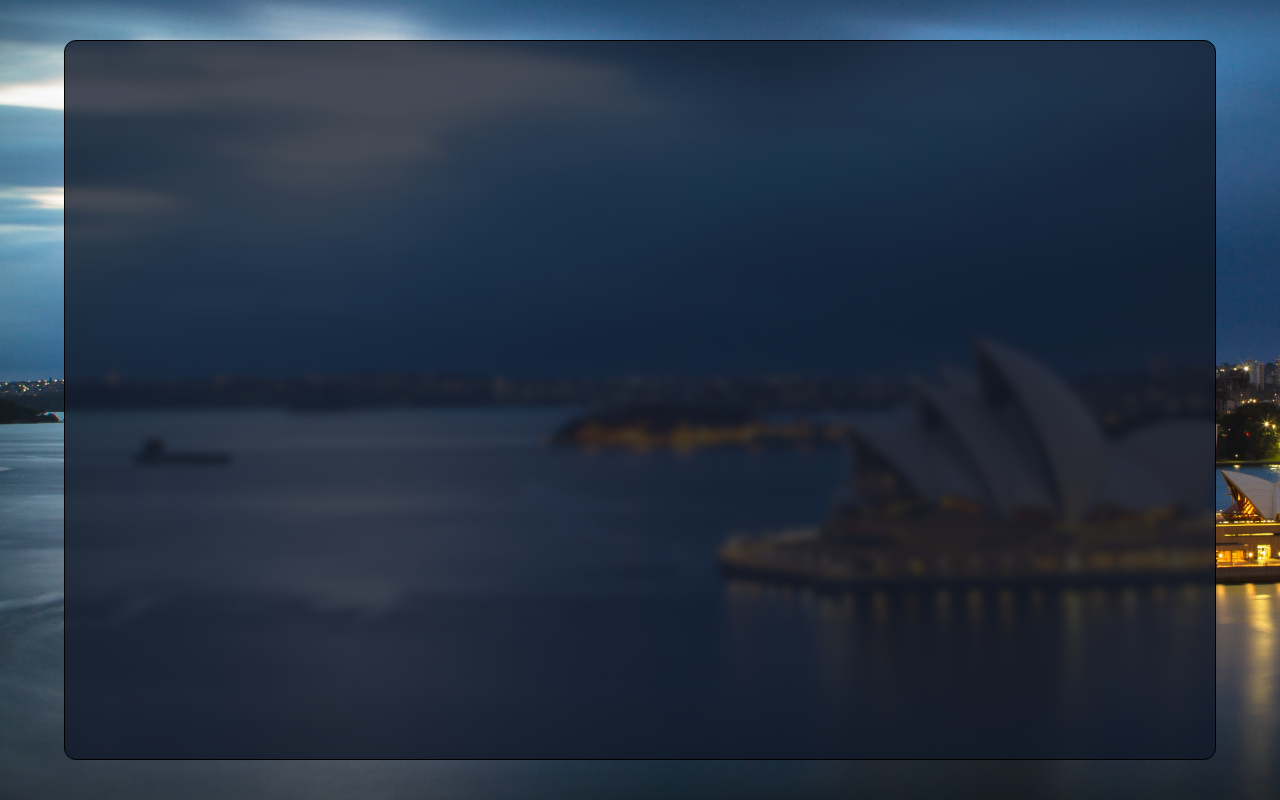
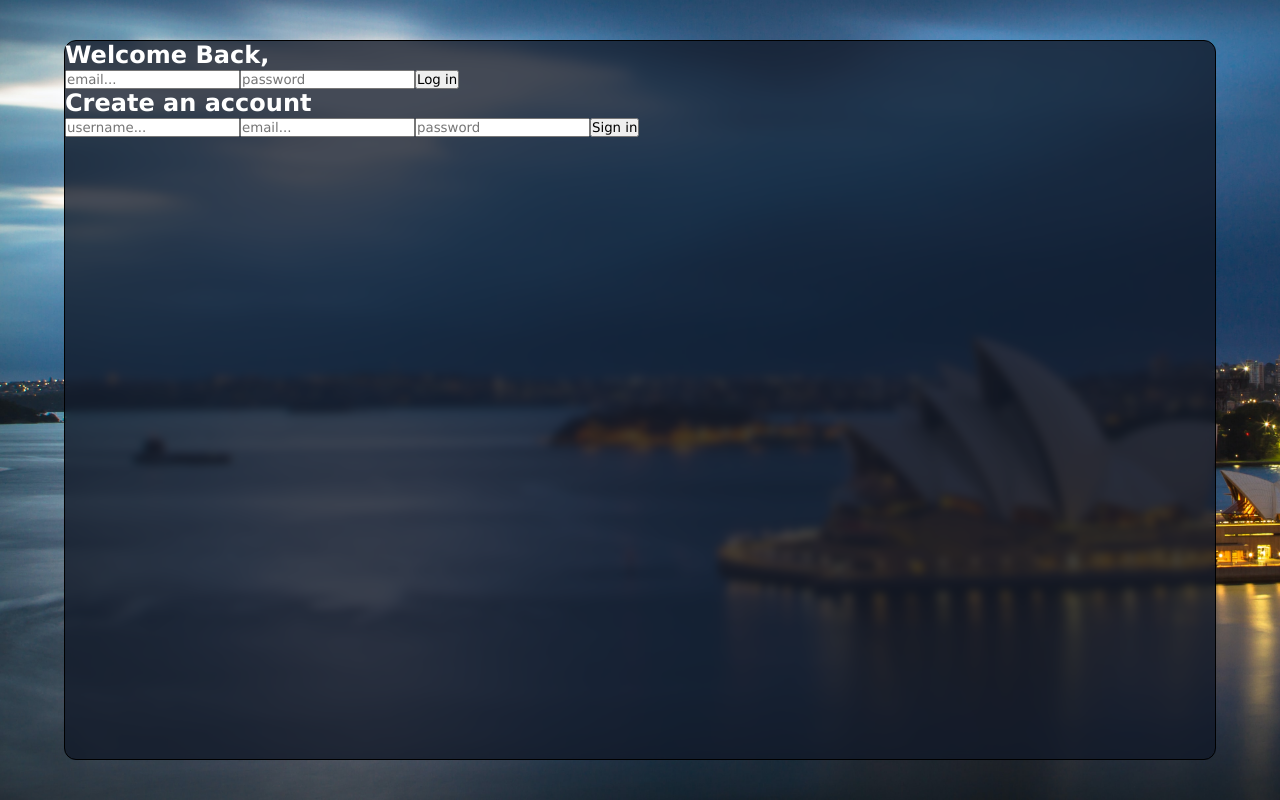
Before and after one commit to RohanScripts/CHAT_APP, a React (Vite) app: page / in a window 1280 px wide. Built offline with nearby package versions, Linux system fonts and the light colour scheme.

Commit message:
Refactor Login component UI to include login and sign in forms

```diff
--- a/src/components/login/Login.jsx
+++ b/src/components/login/Login.jsx
@@ -2,7 +2,28 @@ import React from "react";
 import "./LoginCss.css";
 
 const Login = () => {
-  return <div></div>;
+  return (
+    <div className="login">
+      <div className="item">
+        <h2>Welcome Back,</h2>
+        <form>
+          <input type="email" name="email" placeholder="email..." id="" />
+          <input type="passoword" name="password" placeholder="password" />
+          <button>Log in</button>
+        </form>
+      </div>
+      <div className="separator"></div>
+      <div className="item">
+        <h2>Create an account</h2>
+        <form>
+          <input type="text" name="username" placeholder="username..." id="" />
+          <input type="email" name="email" placeholder="email..." id="" />
+          <input type="passoword" name="password" placeholder="password" />
+          <button>Sign in</button>
+        </form>
+      </div>
+    </div>
+  );
 };
 
 export default Login;
```
